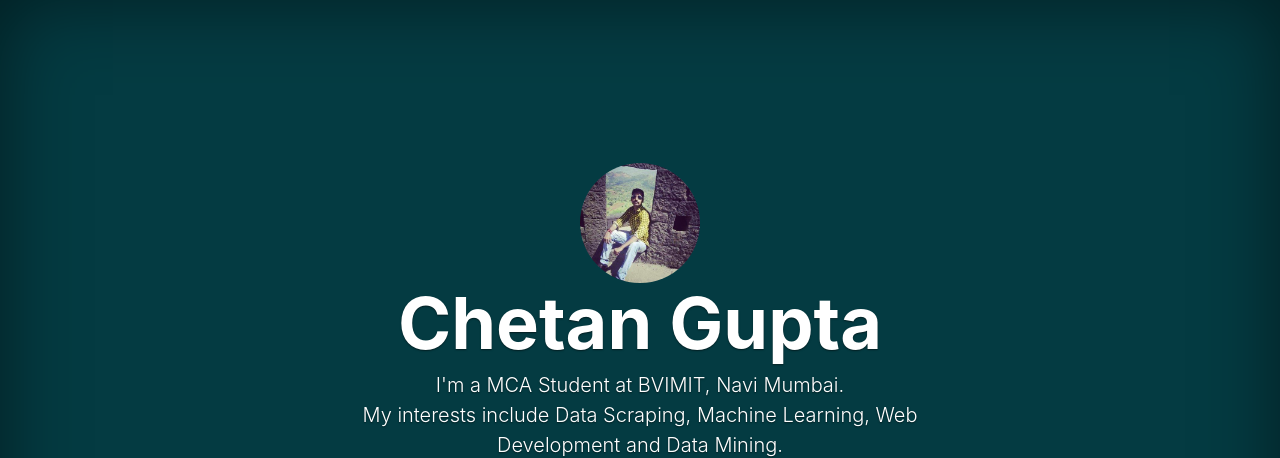
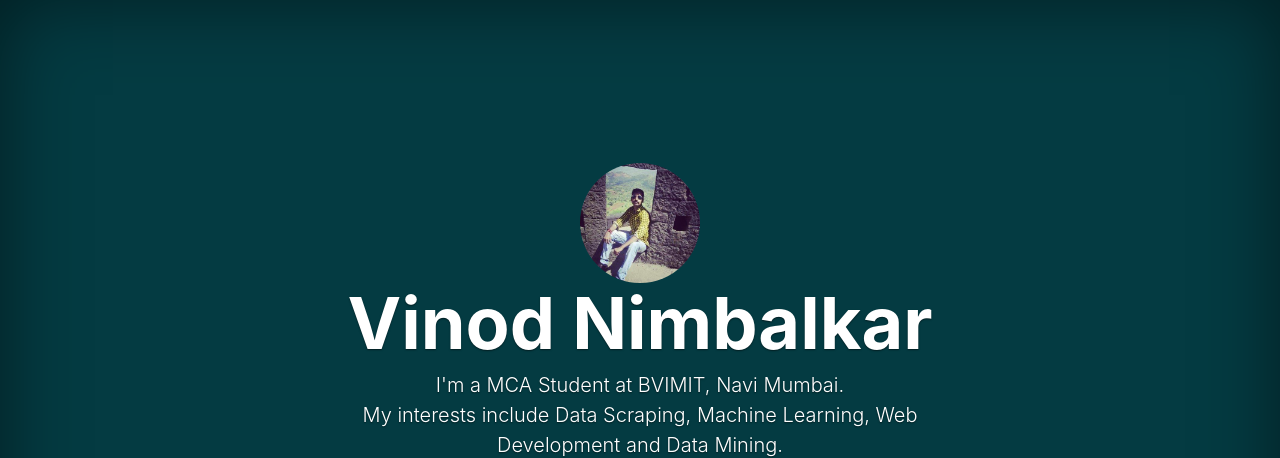
Before and after one commit to vinodnimbalkar/vinodnimbalkar.github.io, a plain HTML site: page index.html in a window 1280 px wide. Shown: the top 458 px of the page. Drawn offline with nearby package versions, Linux system fonts and the light colour scheme; a script that the page names is missing.

Commit message:
changed index file

```diff
--- a/index.html
+++ b/index.html
@@ -23,7 +23,7 @@
       <div class="cover-container">
           <img src="vin.jpg" class="rounded-circle" width="120" height="120">
         <div class="inner cover">
-          <h1 class="cover-heading display-3  font-weight-bold">Chetan Gupta</h1>
+          <h1 class="cover-heading display-3  font-weight-bold">Vinod Nimbalkar</h1>
           <p class="lead text-center">I'm a MCA Student at BVIMIT, Navi Mumbai.
             <br>My interests include Data Scraping, Machine Learning, Web Development and Data Mining.</p>
             <p class="lead">
```
